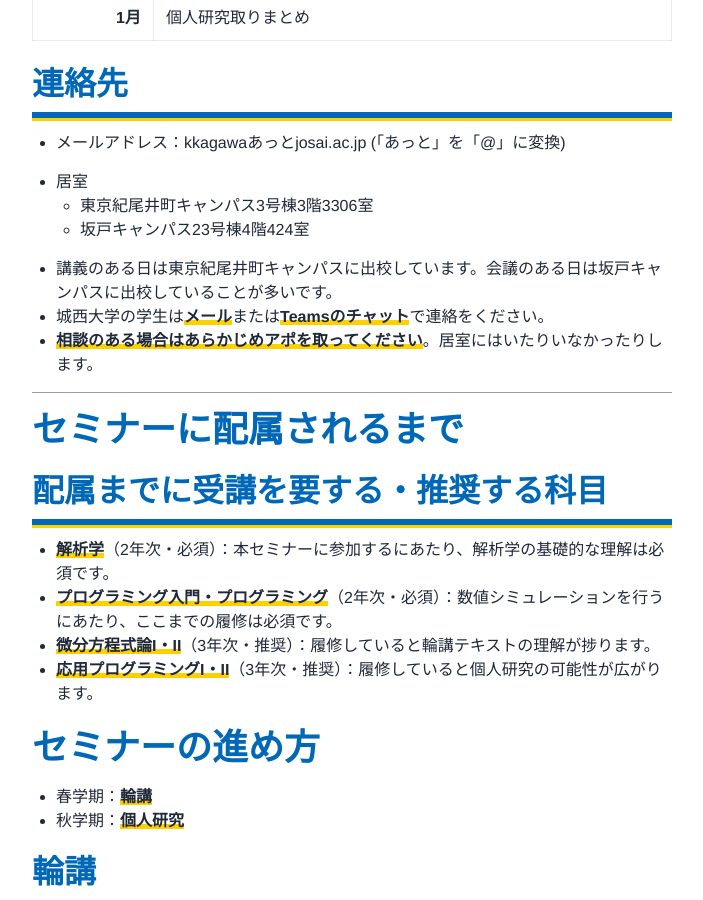
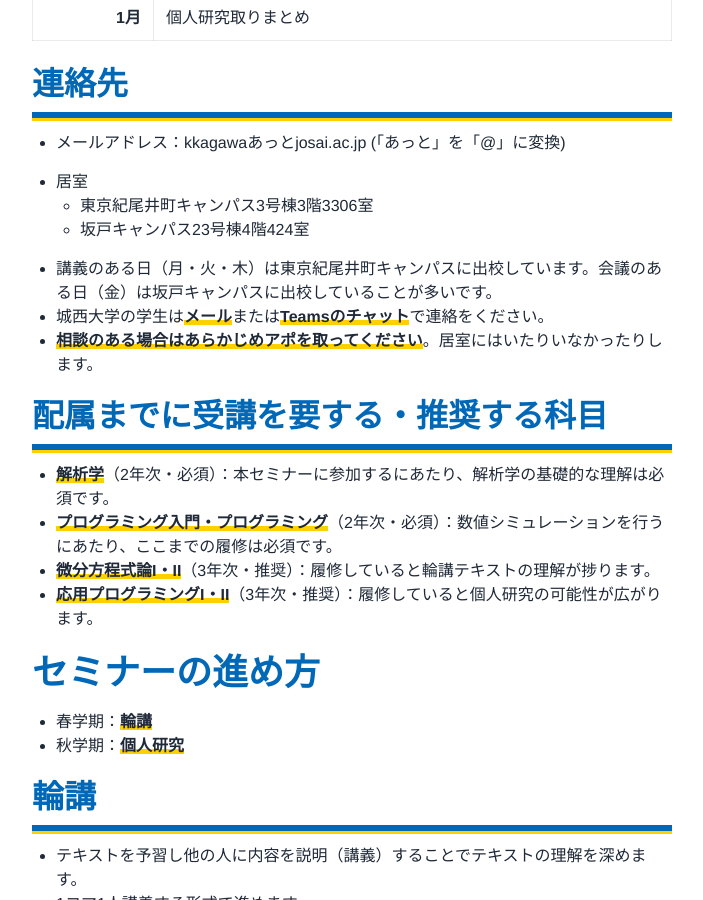
Before and after one commit to k16kgw/k16kgw.github.io, a Jekyll site: the page built from index.md, in a window 1280 px wide and 900 px high, scrolled down 1023 px. Shown: the whole window, without its empty margins (288-991 px from the left). Built offline with Jekyll 4.4.1, drawn with Linux system fonts in a browser that asks for light colours; some of the changed text lies outside the part shown; grey boxes are pictures that could not be loaded.

Commit message:
Update index.md

```diff
--- a/index.md
+++ b/index.md
@@ -46,13 +46,9 @@
   - 東京紀尾井町キャンパス3号棟3階3306室
   - 坂戸キャンパス23号棟4階424室
 
-- 講義のある日は東京紀尾井町キャンパスに出校しています。会議のある日は坂戸キャンパスに出校していることが多いです。
+- 講義のある日（月・火・木）は東京紀尾井町キャンパスに出校しています。会議のある日（金）は坂戸キャンパスに出校していることが多いです。
 - 城西大学の学生は<span class="highlight">**メール**</span>または<span class="highlight">**Teamsのチャット**</span>で連絡をください。
 - <span class="highlight">**相談のある場合はあらかじめアポを取ってください**</span>。居室にはいたりいなかったりします。
-
----
-
-# セミナーに配属されるまで
 
 ## 配属までに受講を要する・推奨する科目
 
@@ -137,7 +133,7 @@
       <td></td>
       <td></td>
       <td></td>
-      <td>オフィス<br>アワー</td>
+      <td></td>
       <td></td>
     </tr>
     <tr>
@@ -186,7 +182,7 @@
       <td></td>
       <td></td>
       <td></td>
-      <td>オフィス<br>アワー</td>
+      <td></td>
       <td></td>
     </tr>
     <tr>
@@ -207,7 +203,7 @@
     </tr>
     <tr>
       <td>4</td>
-      <td></td>
+      <td>数理科学<br>特論I</td>
       <td></td>
       <td></td>
       <td>数学<br>セミナー</td>
```
